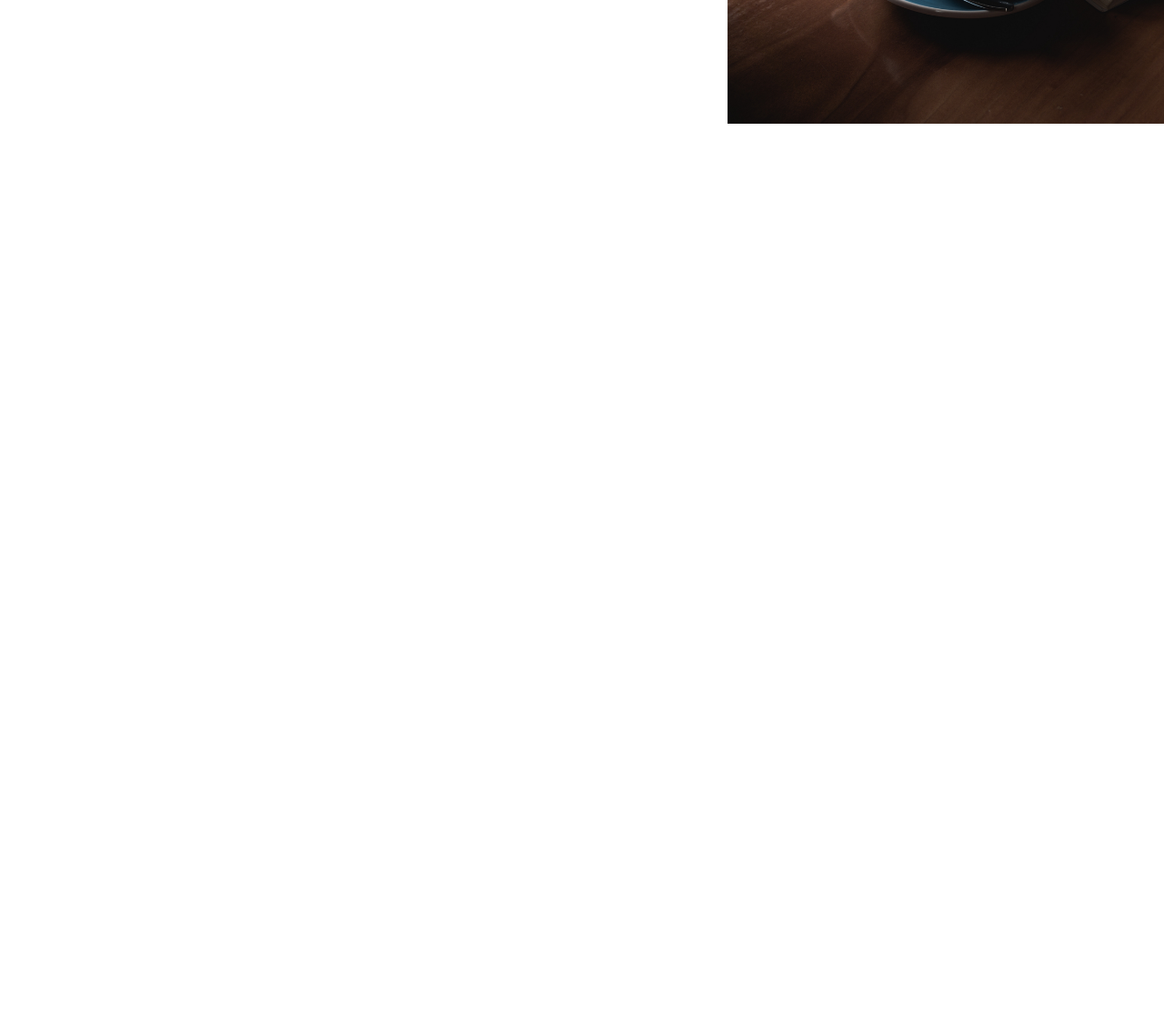
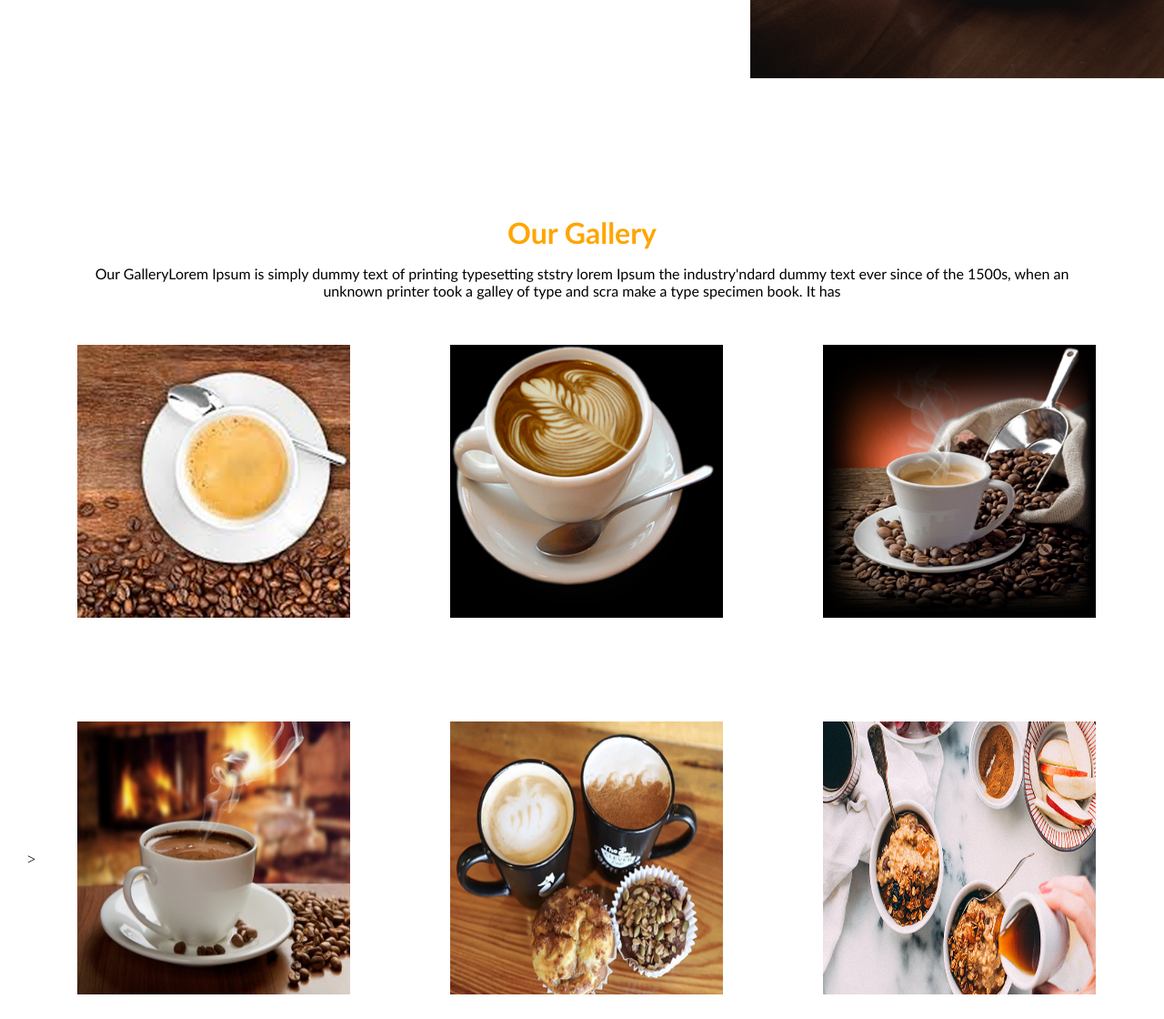
Before and after one commit to sivaprasad2848/grandcoffe, a plain HTML site: page index.html in a window 1280 px wide. Shown: the part 1263-2383 px from the top of the page at 91% size. Before the commit the page ends 1499 px from the top, so only its background shows below. Drawn offline with Linux system fonts and the light colour scheme.

Commit message:
commit Gallery

```diff
--- a/index.html
+++ b/index.html
@@ -31,7 +31,7 @@
                             commodo consequat.
                         </p>
                         <button type="button" class="btn">LEARN MORE</button>
-                        </div>
+                    </div>
                 </div>
         </div>
     </div>
@@ -48,5 +48,44 @@
         <button>Read More</button>
         </div>
     </div>
+
+<!-- ...............................................................Gallery................................................. -->
+<div class="galtext">
+    <h1>Our Gallery</h1>
+        <p>Our GalleryLorem Ipsum is simply dummy text of printing typesetting ststry lorem Ipsum the industry'ndard dummy text ever since of the 1500s, when an<br>
+           unknown printer took a galley of type and scra make a type specimen book. It has</p>
+</div>
+<div class="flex">
+    >
+    <div class="main3" id="gallery">
+        <div>
+            <img src="images/img-1.png" alt="img1">
+        </div>
+        <div>
+            <img src="images/img-2.png" alt="img1">
+        </div>
+        <div>
+            <img src="images/img-3.png" alt="img1">
+        </div>
+        <div>
+            <img src="images/img-4.png" alt="img1">
+        </div>
+        <div>
+            <img src="images/img-5.png" alt="img1">
+        </div>
+        <div>
+            <img src="images/img-6.png" alt="img1">
+        </div>
+        <div>
+            <img src="images/img-7.png" alt="img1">
+        </div>
+        <div>
+            <img src="images/img-8.png" alt="img1">
+        </div>
+        <div>
+            <img src="images/img-9.png" alt="img1">
+        </div>
+    </div>
+    </div>
 </body>
 </html>
--- a/style.css
+++ b/style.css
@@ -100,8 +100,8 @@ body,div,h1,h2 p{
     height: 500px;
     width: auto;
     position: absolute;
-    top: 150px;
-    left: 800px;
+    top: 100px;
+    left: 825px;
     transform: translate( -50, -50);
     /* color: white; */
 }
@@ -126,3 +126,44 @@ body,div,h1,h2 p{
 .main2 div p{
     font-size: larger;
 }
+
+/* .........................................Gallery........................................................ */
+
+.galtext{
+    text-align: center;
+    font-family: 'Gill Sans', 'Gill Sans MT', Calibri, 'Trebuchet MS', sans-serif;
+}
+.galtext h1{
+    color: orange;
+    margin-bottom: 0px;
+
+
+}
+.flex{
+    display: flex;
+    justify-content: center;
+    align-items: center;
+    margin: 30px;
+
+}
+.main3{
+    height: auto;
+    width: 100%;
+    /* background: yellow; */
+    display: grid;
+    grid-template-columns: auto auto auto;
+    /* grid-template-rows: 200px 200px 200px; */
+    gap: 70px;
+    justify-content: center;
+}
+.main3 div{
+    /* background: black; */
+    padding: 20px;
+    color: white;
+    text-align: center;
+}
+.main3 div img{
+height: 300px;
+width: 300px;
+
+}
```
